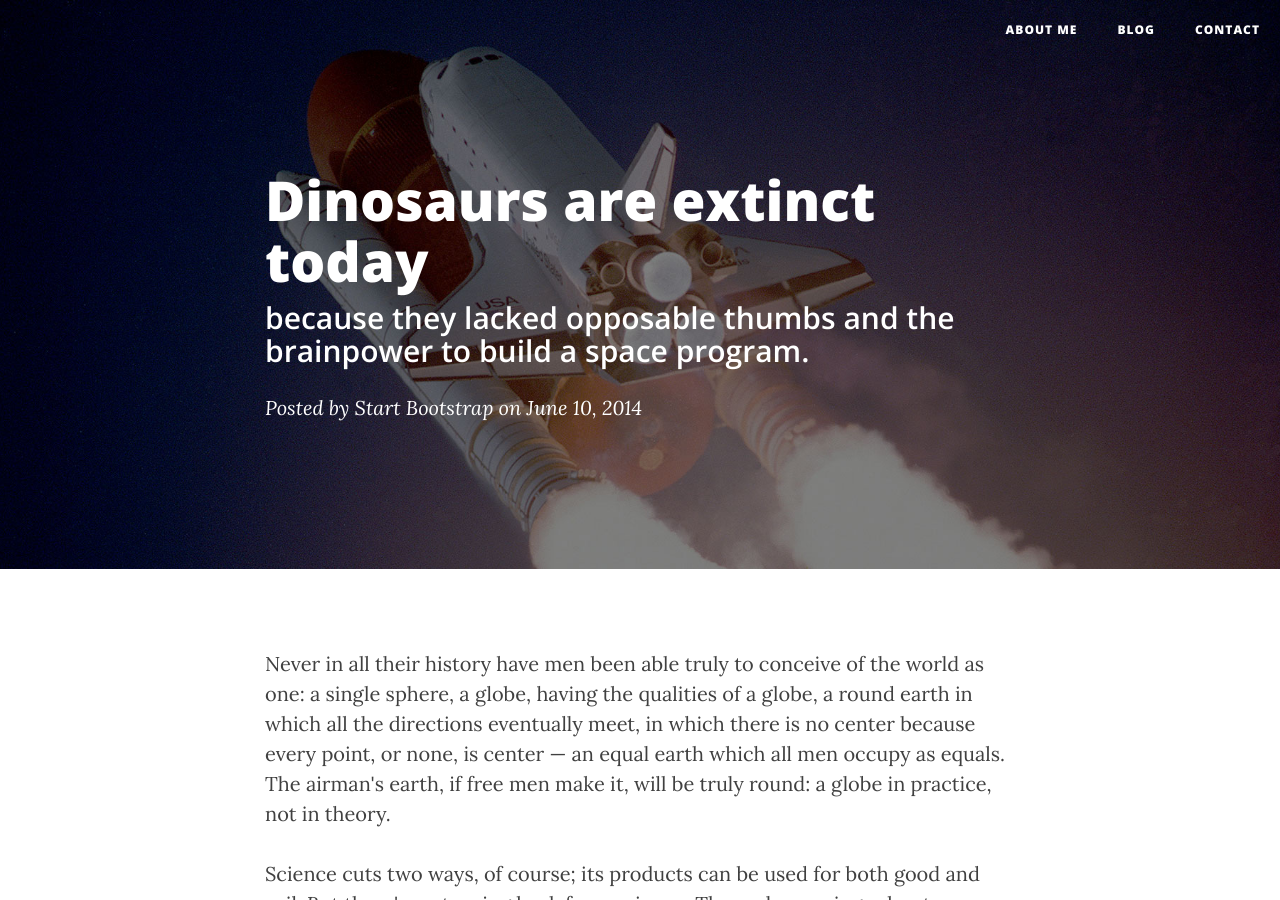
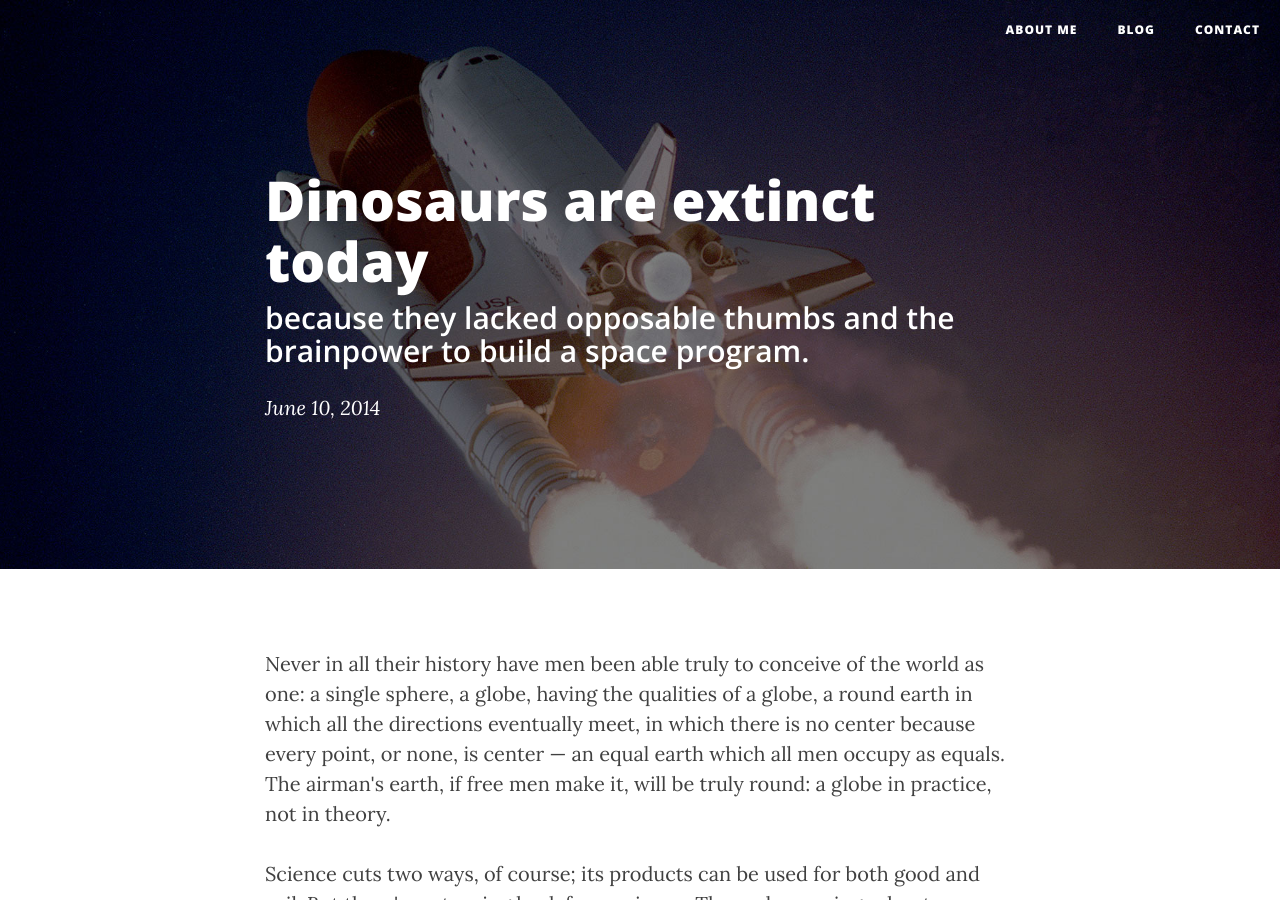
Before and after one commit to will-ockmore/will-ockmore.github.io, a Jekyll site: the page built from _posts/2014-06-10-dinosaurs.markdown, in a window 1280 px wide and 900 px high. Built offline with Jekyll 4.4.1, drawn with Linux system fonts in a browser that asks for light colours; nearby versions of some CDN libraries.

Commit message:
cleaned up postdate tagline

```diff
--- a/_layouts/post.html
+++ b/_layouts/post.html
@@ -12,7 +12,7 @@ layout: default
                     {% if page.subtitle %}
                     <h2 class="subheading">{{ page.subtitle }}</h2>
                     {% endif %}
-                    <span class="meta">Posted by {% if page.author %}{{ page.author }}{% else %}{{ site.title }}{% endif %} on {{ page.date | date: "%B %-d, %Y" }}</span>
+                    <span class="meta">{{ page.date | date: "%B %-d, %Y" }}</span>
                 </div>
             </div>
         </div>
```
